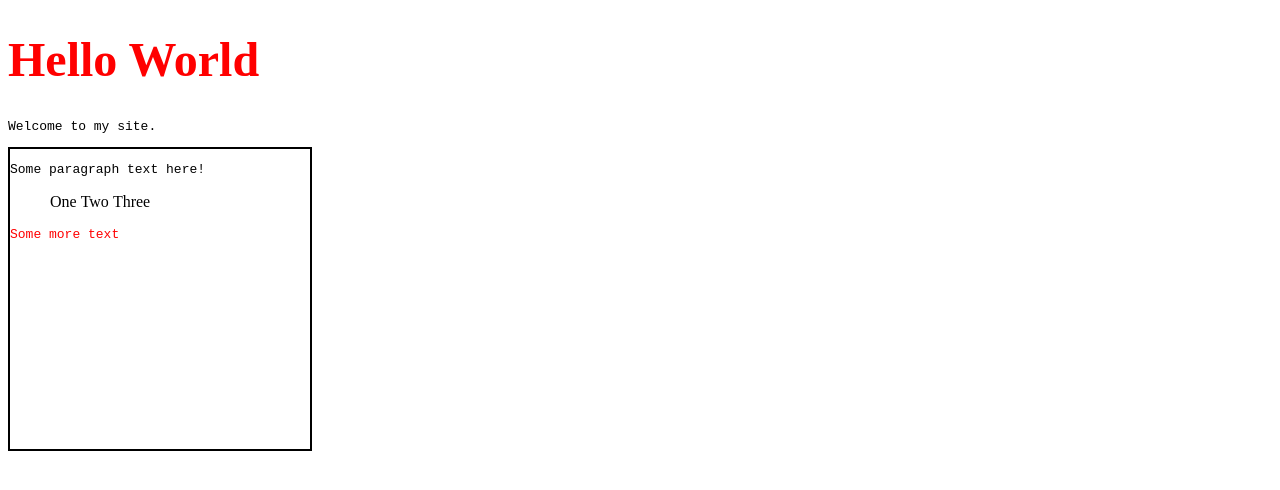
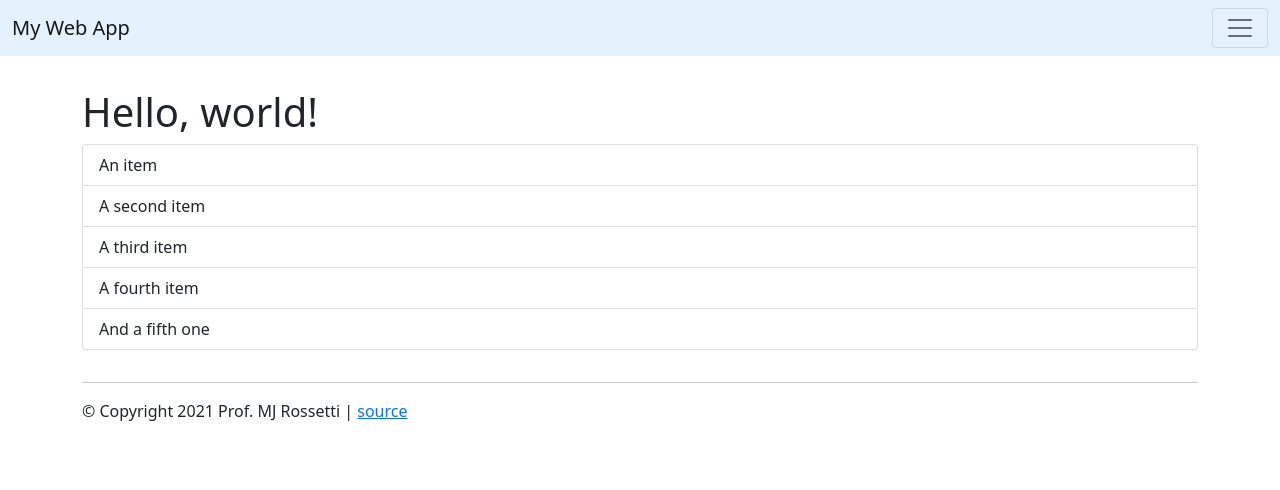
Before and after one commit to YueqiZhou/New_repository_class2, a plain HTML site: page index.html in a window 1280 px wide. Drawn offline with nearby package versions, Linux system fonts and the light colour scheme.

Commit message:
Navbar and list

```diff
--- a/Assets/my-style.css
+++ b/Assets/my-style.css
@@ -1,25 +1,24 @@
-<!DOCTYPE html>
-<html>
-  <head>
-    <meta charset="utf-8">
-    <title>Hello | My Site</title>
-    <link rel="stylesheet" type="text/css" href="assets/my-style.css">
-  </head>
-  <body>
-    <h1>Hello World</h1>
 
-    <p>Welcome to my site.</p>
+/* THIS IS MY STYLESHEET (e.g. "assets/styles/my-style.css") */
 
-    <div id="my-divider">
-      <p>Some paragraph text here!</p>
+h1 {
+  font-size:48px;
+  color: red;
+}
 
-      <ol>
-        <li class="horizontal">One</li>
-        <li class="horizontal">Two</li>
-        <li class="horizontal">Three</li>
-      </ol>
+p {
+  font-family: monospace;
+  color: '#ccc';
+}
 
-      <p class="bottom">Some more text</p>
-    </div>
-  </body>
-</html>
+div#my-divider {
+  border: 2px solid #000;
+  height: 300px;
+  width: 300px;
+}
+
+ol { list-style:none; }
+
+li.horizontal { display: inline; }
+
+.bottom { color:red; }
--- a/index.html
+++ b/index.html
@@ -1,49 +1,83 @@
-<!DOCTYPE html>
-<html>
+<!doctype html>
+<html lang="en">
   <head>
     <meta charset="utf-8">
-    <title>Hello | My Site</title>
-    <style media="screen">
+    <meta name="viewport" content="width=device-width, initial-scale=1">
 
-      h1 {
-        font-size:48px;
-        color: red;
-      }
+    <!-- Bootstrap CSS -->
+    <link href="https://cdn.jsdelivr.net/npm/bootstrap@5.0.0-beta3/dist/css/bootstrap.min.css" rel="stylesheet" integrity="sha384-eOJMYsd53ii+scO/bJGFsiCZc+5NDVN2yr8+0RDqr0Ql0h+rP48ckxlpbzKgwra6" crossorigin="anonymous">
 
-      p {
-        font-family: monospace;
-        color: '#ccc';
-      }
-
-      div#my-divider {
-        border: 2px solid #000;
-        height: 300px;
-        width: 300px;
-      }
-
-      ol { list-style:none; }
-
-      li.horizontal { display: inline; }
-
-      .bottom { color:red; }
-
-    </style>
+    <title>Hello, world!</title>
   </head>
   <body>
-    <h1>Hello World</h1>
 
-    <p>Welcome to my site.</p>
+    <!--
+      BOOTSTRAP NAV
+      https://getbootstrap.com/docs/5.0/components/navbar/
+    -->
 
-    <div id="my-divider">
-      <p>Some paragraph text here!</p>
 
-      <ol>
-        <li class="horizontal">One</li>
-        <li class="horizontal">Two</li>
-        <li class="horizontal">Three</li>
-      </ol>
+    <nav class="navbar navbar-light" style="background-color: #e3f2fd;">
+      <div class="container-fluid">
+        <a class="navbar-brand" href="/">My Web App</a>
 
-      <p class="bottom">Some more text</p>
+        <button class="navbar-toggler" type="button" data-bs-toggle="collapse" data-bs-target="#navbarSupportedContent" aria-controls="navbarSupportedContent" aria-expanded="false" aria-label="Toggle navigation">
+          <span class="navbar-toggler-icon"></span>
+        </button>
+
+        <div class="collapse navbar-collapse" id="navbarSupportedContent">
+          <ul class="navbar-nav ms-auto mb-2 mb-lg-0">
+            <li class="nav-item">
+              <a class="nav-link active" aria-current="page" href="#">Active Page</a>
+            </li>
+
+            <li class="nav-item">
+              <a class="nav-link" href="#">Page 2</a>
+            </li>
+
+            <li class="nav-item">
+              <a class="nav-link" href="#">Page 3</a>
+            </li>
+
+          </ul>
+        </div>
+      </div>
+    </nav>
+
+    <!--
+      PAGE CONTENTS
+    -->
+    <div class="container" style="margin-top:2em;">
+
+      <div>
+        <h1>Hello, world!</h1>
+      </div>
+ <!--
+      LIST CONTENTS
+    -->
+
+    <ul class="list-group">
+      <li class="list-group-item">An item</li>
+      <li class="list-group-item">A second item</li>
+      <li class="list-group-item">A third item</li>
+      <li class="list-group-item">A fourth item</li>
+      <li class="list-group-item">And a fifth one</li>
+    </ul>
+
+      <footer style="margin-top:2em; margin-bottom:2em;">
+        <hr>
+        &copy; Copyright 2021 Prof. MJ Rossetti |
+        <a href="https://github.com/prof-rossetti/">source</a>
+      </footer>
     </div>
+
+
+    <!-- Bootstrap JS Bundle -->
+    <script src="https://cdn.jsdelivr.net/npm/bootstrap@5.0.0-beta3/dist/js/bootstrap.bundle.min.js" integrity="sha384-JEW9xMcG8R+pH31jmWH6WWP0WintQrMb4s7ZOdauHnUtxwoG2vI5DkLtS3qm9Ekf" crossorigin="anonymous"></script>
+    <script type="text/javascript">
+
+        console.log("Thanks for the page visit!")
+
+    </script>
   </body>
 </html>
```
